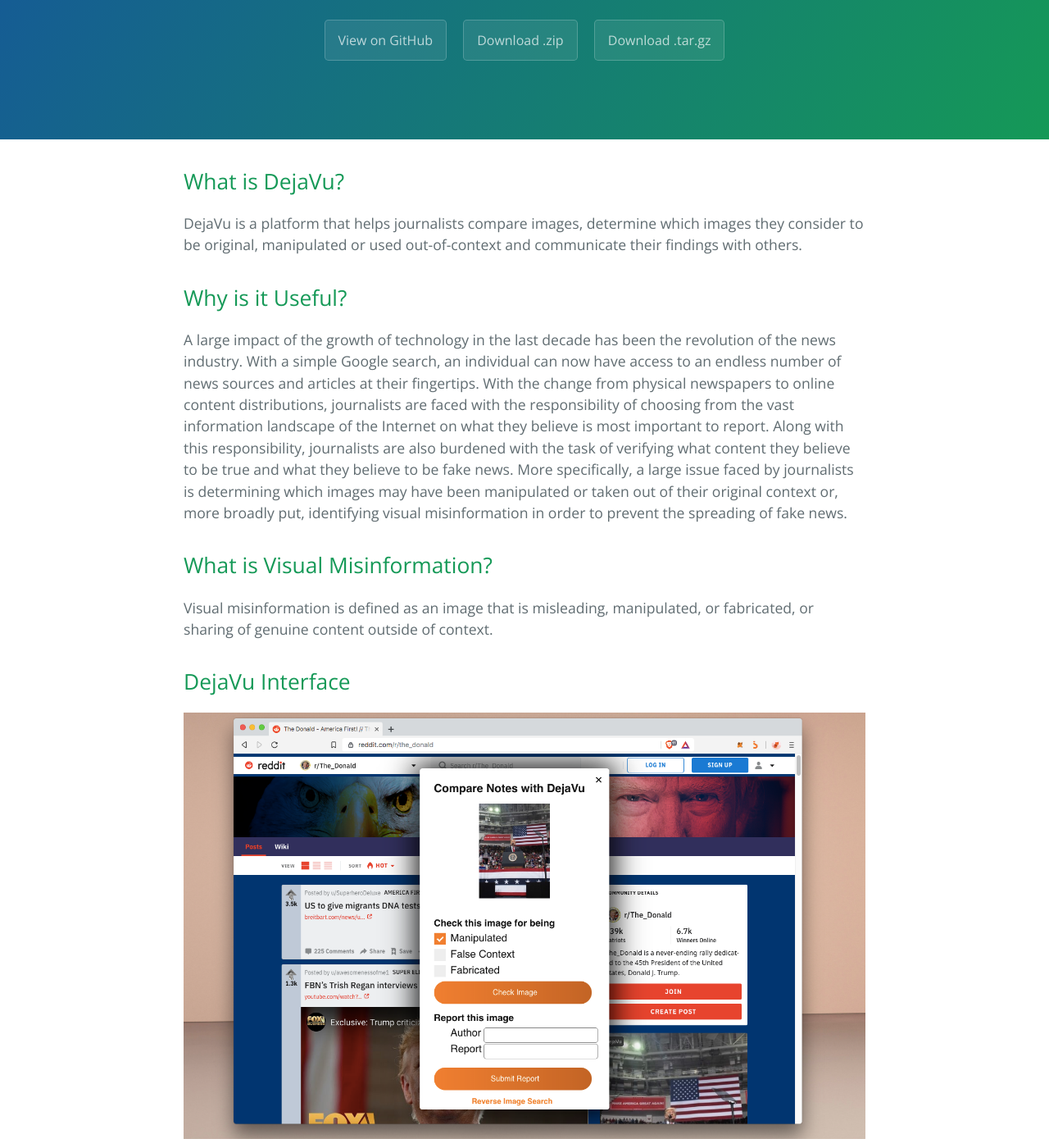
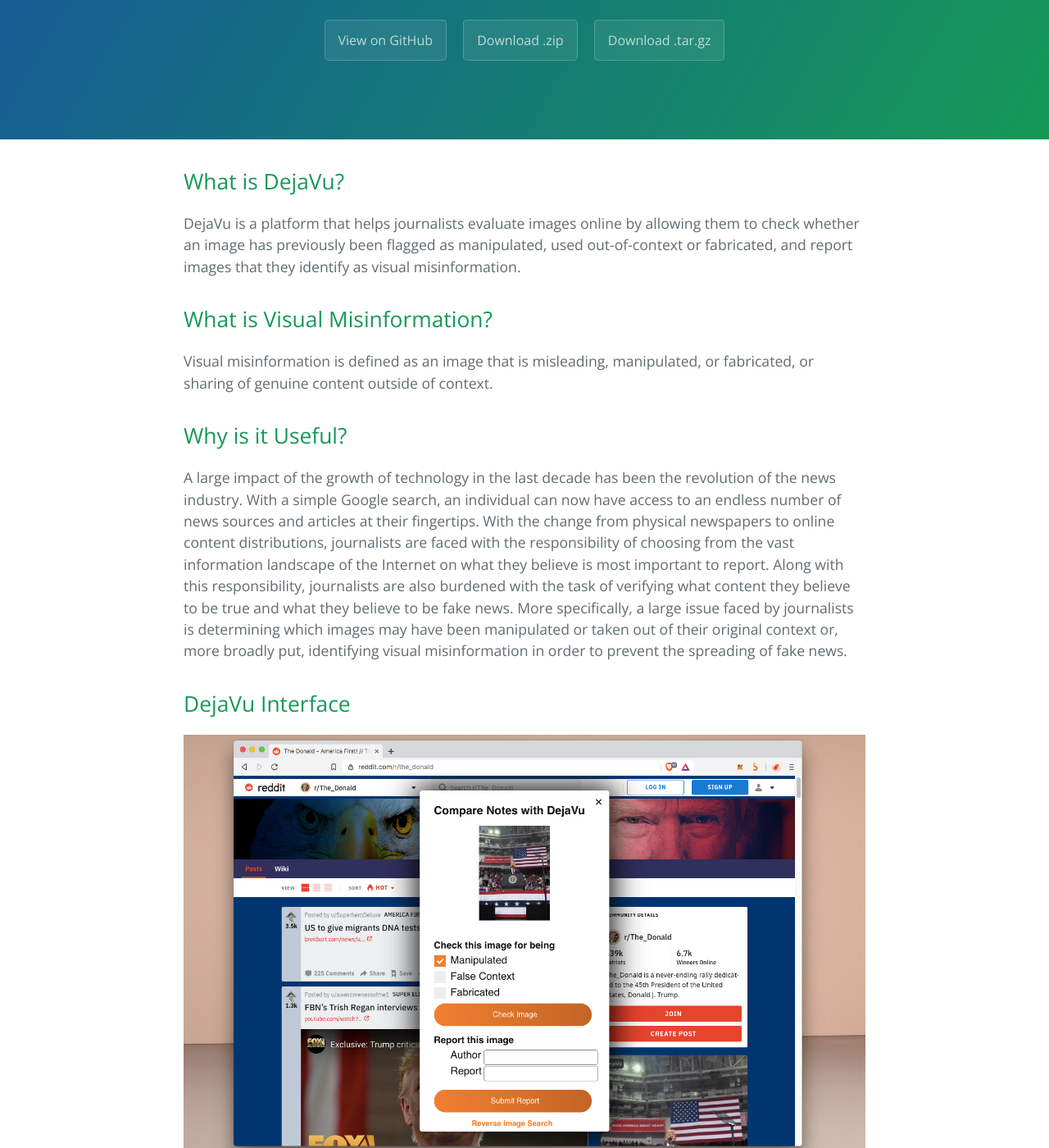
Before and after one commit to rzere/DejaVu, a Jekyll site: the page built from docs/index.md, in a window 1280 px wide and 1400 px high, scrolled down 210 px. Shown: the whole window at 82% size. Built offline with Jekyll 4.4.1, drawn with Linux system fonts in a browser that asks for light colours; our own code applies the rules of GitHub Pages for plain Markdown files; some of the changed text lies outside the part shown.

Commit message:
index.md update "future features"

```diff
--- a/docs/index.md
+++ b/docs/index.md
@@ -5,9 +5,13 @@
 ## What is DejaVu?
 
 DejaVu is a platform that helps journalists
-compare images, determine which images
-they consider to be original, manipulated or used out-of-context and communicate
-their findings with others.
+evaluate images online by allowing them to check whether an image has previously been flagged as manipulated, used out-of-context or fabricated, and report images that they identify as visual misinformation.
+
+## What is Visual Misinformation?
+
+Visual misinformation is defined as an image that is
+misleading, manipulated, or fabricated, or sharing of
+genuine content outside of context.
 
 ## Why is it Useful?
 
```
Also changed, not shown: other parts of docs/index.md (+4 -6 lines).
